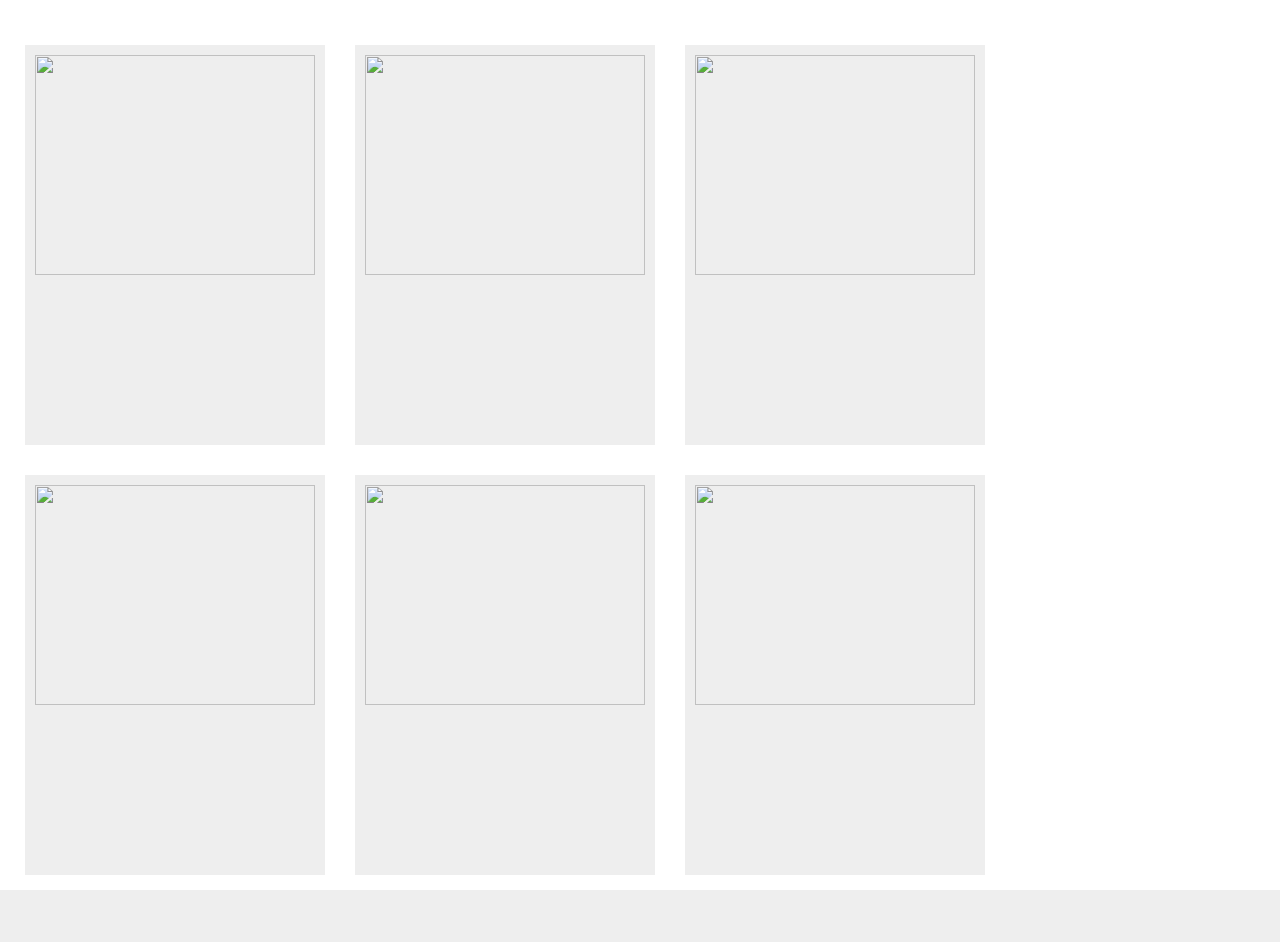
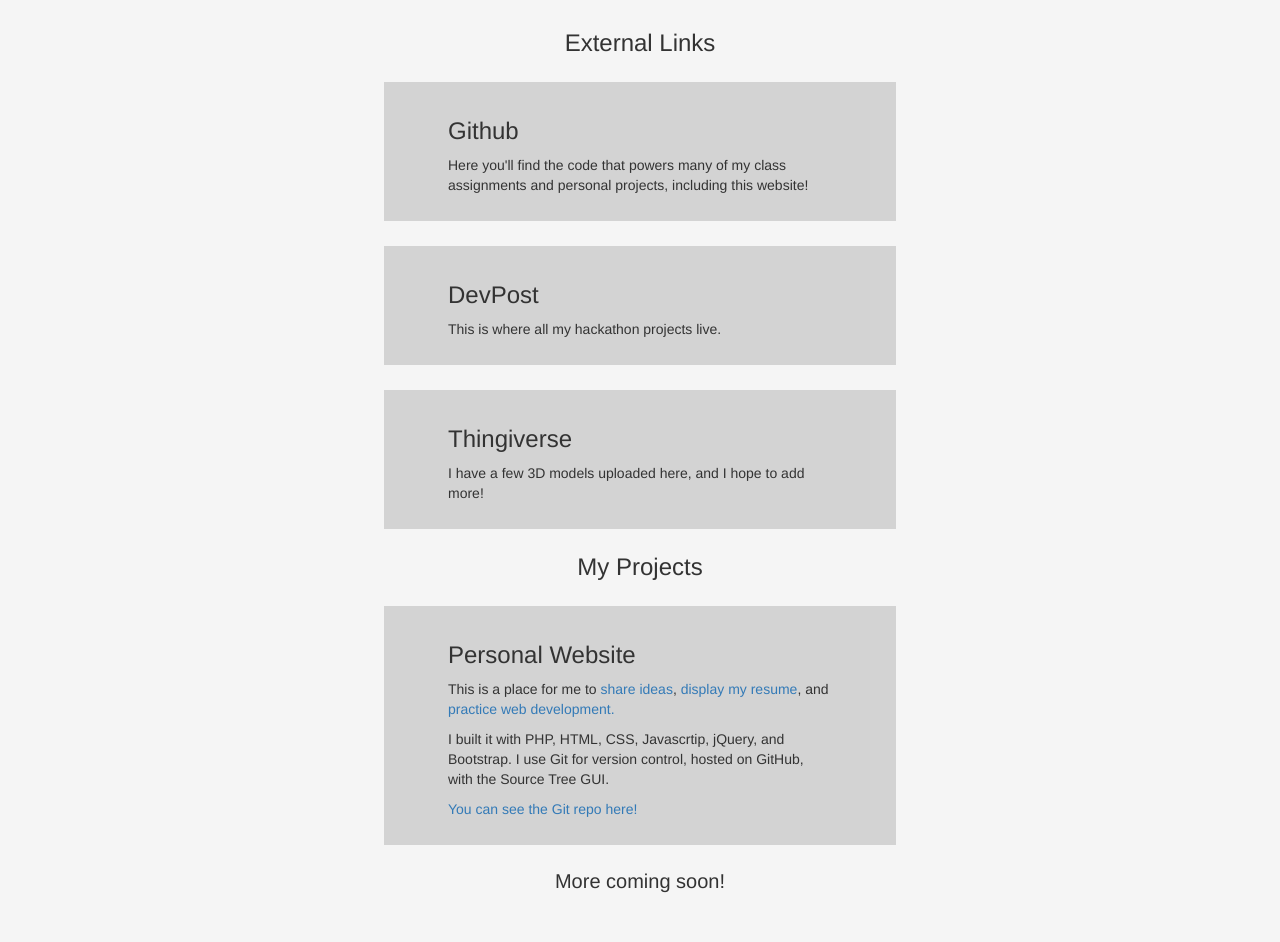
Before and after one commit to ofthedove/andrewcombs13.info, a PHP site: page /resume/portfolio.php in a window 1280 px wide. Shown: the part 235-1177 px from the top of the page. Before the commit the page ends 1125 px from the top, so only its background shows below. Run offline with PHP 8.4, Linux system fonts and the light colour scheme; some libraries are stand-ins or nearby versions.

Commit message:
Overhaul portfolio into something useable, for now. I'd still like to update it to something nicer, but this was fast and easy, and I need to get it up soon.

```diff
--- a/resume/portfolio.php
+++ b/resume/portfolio.php
@@ -3,12 +3,15 @@
 <head>
 	<meta charset="utf-8">
 	<title>Resume | AndrewCombs13.com</title>
-	<link rel="stylesheet" href="resume.css">
+
 	<!-- Include jQuery from Google CDN -->
 	<script src="//ajax.googleapis.com/ajax/libs/jquery/2.1.1/jquery.min.js"></script>
 	<!-- Include Bootstrap from CDN -->
 	<link rel="stylesheet" href="https://maxcdn.bootstrapcdn.com/bootstrap/3.2.0/css/bootstrap.min.css">
 	<script src="https://maxcdn.bootstrapcdn.com/bootstrap/3.2.0/js/bootstrap.min.js"></script>
+
+	<!-- Include custom styles -->
+	<link rel="stylesheet" href="resume.css">
 </head>
 <body>
 	<!-- #################### Header #################### -->
@@ -24,45 +27,40 @@
 		</div>
 	</div>
 	<!-- #################### Project Links #################### -->
-	<div class="project-container" id="project-container">
-		<a class="portfolio-project-link" href="project.php?id=1">
-			<div class="portfolio-project" id="">
-				<img class="pp-thumbnail" alt="" title="" src="">
-				<div class="pp-intro-text">
-
+	<div class="portfolio">
+		<h1>External Links</h1>
+		<ul>
+			<li class="liLink"><a href="https://github.com/ofthedove">
+				<h3>Github</h3>
+				<div class="copy">
+					<p>Here you'll find the code that powers many of my class assignments and personal projects, including this website!</p>
 				</div>
-			</div>
-		</a>
-		<div class="portfolio-project" id="">
-			<img class="pp-thumbnail" alt="" title="" src="">
-			<div class="pp-intro-text">
-
-			</div>
-		</div>
-		<div class="portfolio-project" id="">
-			<img class="pp-thumbnail" alt="" title="" src="">
-			<div class="pp-intro-text">
-
-			</div>
-		</div>
-		<div class="portfolio-project" id="">
-			<img class="pp-thumbnail" alt="" title="" src="">
-			<div class="pp-intro-text">
-
-			</div>
-		</div>
-		<div class="portfolio-project" id="">
-			<img class="pp-thumbnail" alt="" title="" src="">
-			<div class="pp-intro-text">
-
-			</div>
-		</div>
-		<div class="portfolio-project" id="">
-			<img class="pp-thumbnail" alt="" title="" src="">
-			<div class="pp-intro-text">
-
-			</div>
-		</div>
+			</a></li>
+			<li class="liLink"><a href="https://devpost.com/ofthedove">
+				<h3>DevPost</h3>
+				<div class="copy">
+					<p>This is where all my hackathon projects live.</p>
+				</div>
+			</a></li>
+			<li class="liLink"><a href="https://www.thingiverse.com/ofthedove">
+				<h3>Thingiverse</h3>
+				<div class="copy">
+					<p>I have a few 3D models uploaded here, and I hope to add more!</p>
+				</div>
+			</a></li>
+		</ul>
+		<h1>My Projects</h1>
+		<ul>
+			<li>
+				<h3>Personal Website</h3>
+				<div class="copy">
+					<p>This is a place for me to <a href="../projectideas">share ideas</a>, <a href="resume.php">display my resume</a>, and <a href="../games">practice web development.</a></p>
+					<p>I built it with PHP, HTML, CSS, Javascrtip, jQuery, and Bootstrap. I use Git for version control, hosted on GitHub, with the Source Tree GUI.</p>
+					<p><a href="https://github.com/ofthedove/andrewcombs13.info">You can see the Git repo here!</a></p>
+				</div>
+			</li>
+		</ul>
+		<h2>More coming soon!</h2>
 	</div>
 </body>
 </html>
--- a/resume/resume.css
+++ b/resume/resume.css
@@ -45,29 +45,63 @@ body{
 /* ############################## Resume ############################## */
 
 /* ############################## Portfolio ############################## */
-.project-container{
-	padding: 0px 10px;
+.portfolio {
+	margin-bottom: 50px;
 }
 
-.portfolio-project{
-	display: inline-block; float: left;
-	width: 300px; height: 400px;
-	margin: 15px; padding: 10px;
-	background-color: #eee;
+.portfolio h1, h2 {
+	text-align: center;
 }
 
-.portfolio-project:hover{
+.portfolio h1 {
+	font-size: 24px;
+}
+
+.portfolio h2 {
+	font-size: 20px;
+}
+
+.portfolio ul {
+	display: block;
+	margin: 0px;
+	padding: 0px;
+	list-style-type: none;
+}
+
+.portfolio li {
+	display: block;
+	width: 40%;
+	margin: 2% auto;
 	background-color: lightgrey;
 }
 
-.portfolio-project .pp-thumbnail{
-	width: 280px; height: 220px;
-	margin: 0px; padding: 0px;
-	border: none;
+.portfolio li:not(.liLink) {
+	padding: 2vh 5vw;
 }
 
-.portfolio-project .pp-intro-text{
+.portfolio .liLink:hover {
+	border-left: 7px solid #404040;
+}
 
+.portfolio .liLink:active {
+	background-color: grey;
+}
+
+.portfolio .liLink>a {
+	text-decoration: none;
+	color: inherit;
+	cursor: pointer;
+	display: block;
+	width: 100%;
+	height: 100%;
+	padding: 2vh 5vw;
+}
+
+.portfolio .liLink>a:hover {
+	text-decoration: none;
+	color: inherit;
+	cursor: pointer;
+	padding-left: calc(5vw - 7px);
 }
 
 /* ############################## Contact ############################## */
```
